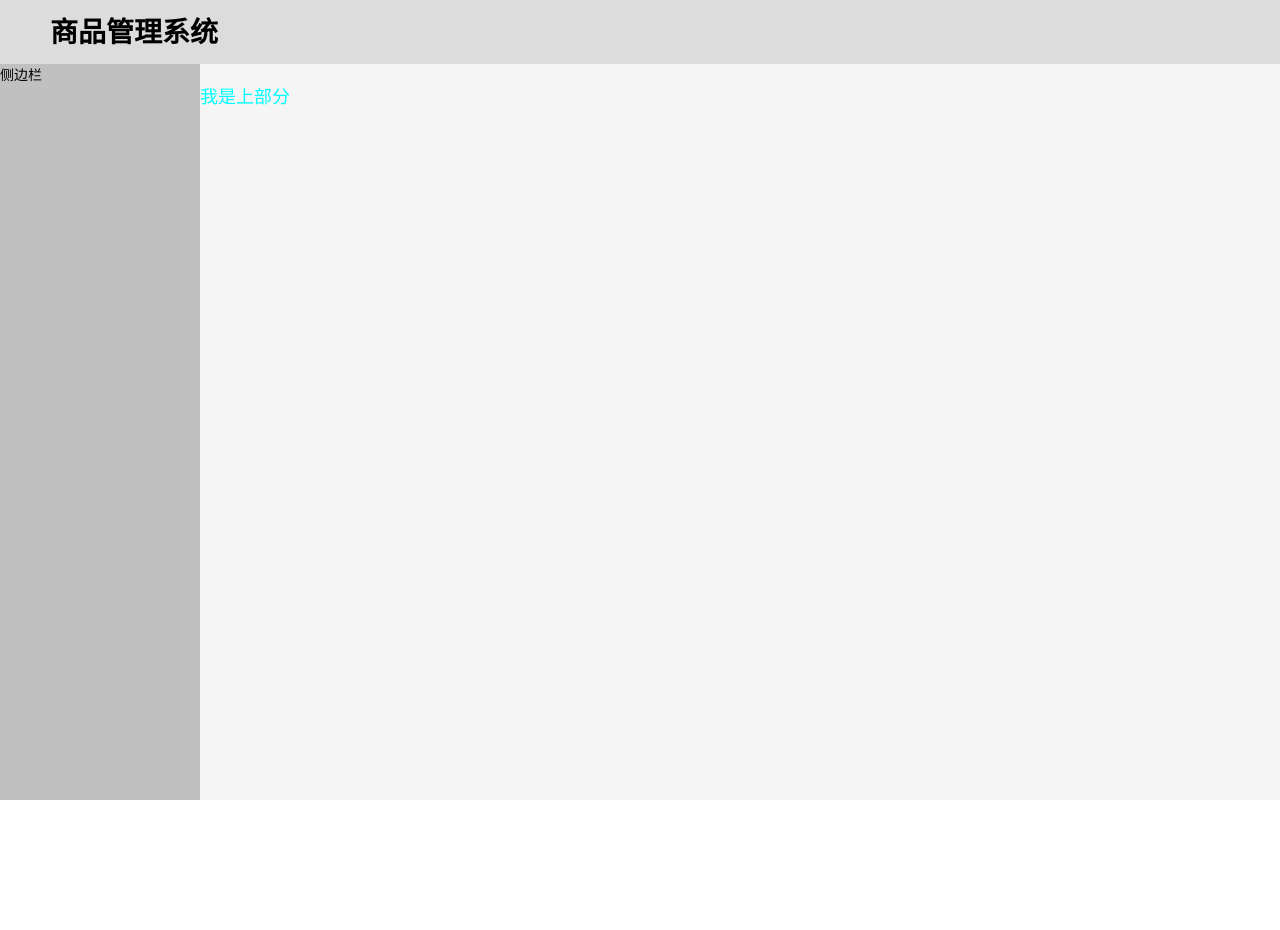
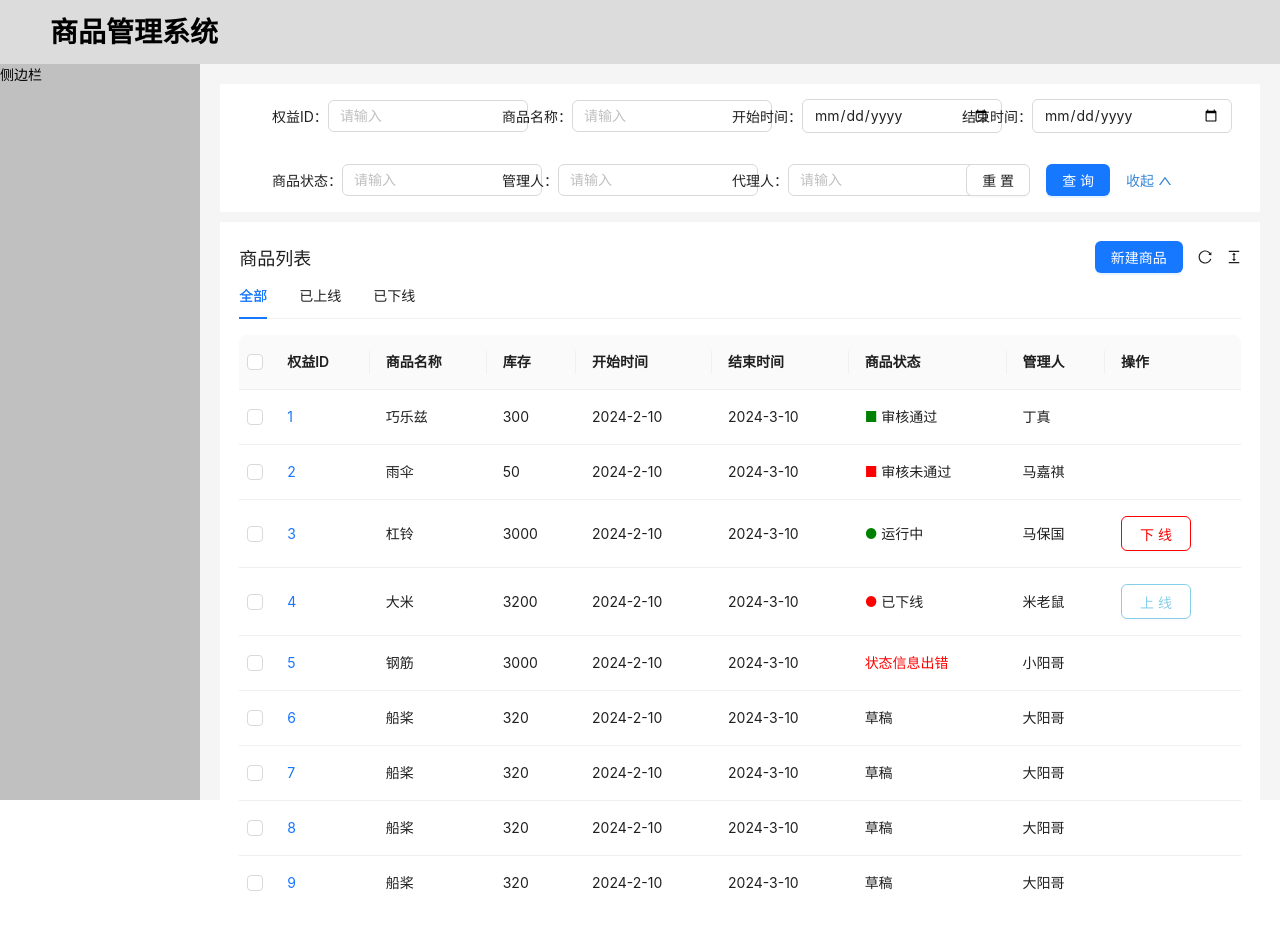
Before and after one commit to MuttonString/-, a React (Vite) app: page /admin/list in a window 1280 px wide. Shown: the top 930 px of the page. Before the commit the page ends 800 px from the top, so only its background shows below. Built offline with nearby package versions, Linux system fonts and the light colour scheme.

Commit message:
商品列表静态基本完成

```diff
--- a/package.json
+++ b/package.json
@@ -10,6 +10,7 @@
     "preview": "vite preview"
   },
   "dependencies": {
+    "@ant-design/icons": "^5.3.7",
     "antd": "^5.18.1",
     "react": "^18.2.0",
     "react-dom": "^18.2.0",
--- /dev/null
+++ b/src/components/GoodsList/GoodsMain/GoodsTable/index.module.less
@@ -0,0 +1,4 @@
+.main {
+  max-height: 35rem;
+  overflow-y: auto;
+}
--- /dev/null
+++ b/src/components/GoodsList/GoodsMain/GoodsTable/index.tsx
@@ -0,0 +1,258 @@
+import React from 'react'
+import { Table, Button } from 'antd'
+import { NavLink } from 'react-router-dom'
+import type { TableColumnsType } from 'antd'
+import styles from './index.module.less'
+
+interface DataType {
+  key: React.Key
+  goodsId: string
+  goodsName: string
+  goodsStock: number
+  startDate: string
+  endDate: string
+  goodsStatus: number
+  admin: string
+  option: number
+}
+
+const columns: TableColumnsType<DataType> = [
+  {
+    title: '权益ID',
+    dataIndex: 'goodsId',
+    render: (id: string) => <NavLink to={`/detail/${id}`}>{id}</NavLink>,
+  },
+  {
+    title: '商品名称',
+    dataIndex: 'goodsName',
+  },
+  {
+    title: '库存',
+    dataIndex: 'goodsStock',
+  },
+  {
+    title: '开始时间',
+    dataIndex: 'startDate',
+  },
+  {
+    title: '结束时间',
+    dataIndex: 'endDate',
+  },
+  {
+    title: '商品状态',
+    dataIndex: 'goodsStatus',
+    render: (goodsStatus: number) => {
+      const statusMap: any = {
+        0: '草稿',
+        1: '待提交',
+        2: '待审核',
+        3: (
+          <>
+            <span style={{ color: 'green' }}>■&nbsp;</span>
+            <span>审核通过</span>
+          </>
+        ),
+        4: (
+          <>
+            <span style={{ color: 'red' }}>■&nbsp;</span>
+            <span>审核未通过</span>
+          </>
+        ),
+        5: (
+          <>
+            <span style={{ color: 'green' }}>●&nbsp;</span>
+            <span>运行中</span>
+          </>
+        ),
+        6: (
+          <>
+            <span style={{ color: 'red' }}>●&nbsp;</span>
+            <span>已下线</span>
+          </>
+        ),
+        default: <span style={{ color: 'red' }}>状态信息出错</span>,
+      }
+      return <>{statusMap[goodsStatus] || statusMap.default}</>
+    },
+  },
+  {
+    title: '管理人',
+    dataIndex: 'admin',
+  },
+  {
+    title: '操作',
+    dataIndex: 'option',
+    render: (option: number) => {
+      const optionMap: any = {
+        5: (
+          <Button
+            style={{
+              border: '1px solid red',
+              color: 'red',
+              height: '2.1875rem',
+              width: '4.375rem',
+            }}
+          >
+            下线
+          </Button>
+        ),
+        6: (
+          <Button
+            style={{
+              border: '1px solid skyblue',
+              color: 'skyblue',
+              height: '2.1875rem',
+              width: '4.375rem',
+            }}
+          >
+            上线
+          </Button>
+        ),
+        default: '',
+      }
+      return optionMap[option] || optionMap.default
+    },
+  },
+]
+
+const data: DataType[] = [
+  {
+    key: '1',
+    goodsId: '1',
+    goodsName: '巧乐兹',
+    goodsStock: 300,
+    startDate: '2024-2-10',
+    endDate: '2024-3-10',
+    goodsStatus: 3,
+    admin: '丁真',
+    option: 3,
+  },
+  {
+    key: '2',
+    goodsId: '2',
+    goodsName: '雨伞',
+    goodsStock: 50,
+    startDate: '2024-2-10',
+    endDate: '2024-3-10',
+    goodsStatus: 4,
+    admin: '马嘉祺',
+    option: 4,
+  },
+  {
+    key: '3',
+    goodsId: '3',
+    goodsName: '杠铃',
+    goodsStock: 3000,
+    startDate: '2024-2-10',
+    endDate: '2024-3-10',
+    goodsStatus: 5,
+    admin: '马保国',
+    option: 5,
+  },
+  {
+    key: '4',
+    goodsId: '4',
+    goodsName: '大米',
+    goodsStock: 3200,
+    startDate: '2024-2-10',
+    endDate: '2024-3-10',
+    goodsStatus: 6,
+    admin: '米老鼠',
+    option: 6,
+  },
+  {
+    key: '5',
+    goodsId: '5',
+    goodsName: '钢筋',
+    goodsStock: 3000,
+    startDate: '2024-2-10',
+    endDate: '2024-3-10',
+    goodsStatus: 7,
+    admin: '小阳哥',
+    option: 7,
+  },
+  {
+    key: '6',
+    goodsId: '6',
+    goodsName: '船桨',
+    goodsStock: 320,
+    startDate: '2024-2-10',
+    endDate: '2024-3-10',
+    goodsStatus: 0,
+    admin: '大阳哥',
+    option: 0,
+  },
+  {
+    key: '7',
+    goodsId: '7',
+    goodsName: '船桨',
+    goodsStock: 320,
+    startDate: '2024-2-10',
+    endDate: '2024-3-10',
+    goodsStatus: 0,
+    admin: '大阳哥',
+    option: 0,
+  },
+  {
+    key: '8',
+    goodsId: '8',
+    goodsName: '船桨',
+    goodsStock: 320,
+    startDate: '2024-2-10',
+    endDate: '2024-3-10',
+    goodsStatus: 0,
+    admin: '大阳哥',
+    option: 0,
+  },
+  {
+    key: '9',
+    goodsId: '9',
+    goodsName: '船桨',
+    goodsStock: 320,
+    startDate: '2024-2-10',
+    endDate: '2024-3-10',
+    goodsStatus: 0,
+    admin: '大阳哥',
+    option: 0,
+  },
+  {
+    key: '10',
+    goodsId: '10',
+    goodsName: '船桨',
+    goodsStock: 320,
+    startDate: '2024-2-10',
+    endDate: '2024-3-10',
+    goodsStatus: 0,
+    admin: '大阳哥',
+    option: 0,
+  },
+  {
+    key: '11',
+    goodsId: '11',
+    goodsName: '船桨',
+    goodsStock: 320,
+    startDate: '2024-2-10',
+    endDate: '2024-3-10',
+    goodsStatus: 0,
+    admin: '大阳哥',
+    option: 0,
+  }
+]
+
+const GoodsTable: React.FC = () => {
+  return (
+    <>
+      <div className={styles.main}>
+        <Table
+          rowSelection={{
+            type: 'checkbox',
+          }}
+          columns={columns}
+          dataSource={data}
+        ></Table>
+      </div>
+    </>
+  )
+}
+
+export default GoodsTable
--- /dev/null
+++ b/src/components/GoodsList/GoodsMain/index.module.less
@@ -0,0 +1,16 @@
+.main {
+  margin-top: .625rem;
+  padding: 1.2rem;
+  min-height: 20rem;
+  max-height: 44rem;
+  background-color: white;
+  .header {
+    display: flex;
+    align-items: center;
+    justify-content: space-between;
+    .header-right {
+      display: flex;
+      gap: .9375rem;
+    }
+  }
+}
--- /dev/null
+++ b/src/components/GoodsList/GoodsMain/index.tsx
@@ -0,0 +1,47 @@
+import React from 'react'
+import { Button, Tabs } from 'antd'
+import type { TabsProps } from 'antd'
+import { ReloadOutlined, ColumnHeightOutlined } from '@ant-design/icons'
+import GoodsTable from './GoodsTable'
+import styles from './index.module.less'
+
+const items: TabsProps['items'] = [
+  {
+    key: '1',
+    label: '全部',
+    children: <GoodsTable></GoodsTable>
+  },
+  {
+    key: '2',
+    label: '已上线'
+  },
+  {
+    key: '3',
+    label: '已下线'
+  }
+]
+
+const GoodsMain: React.FC = () => {
+  return (
+    <>
+      <div className={styles.main}>
+        <header className={styles.header}>
+          <div style={{fontWeight: '500', fontSize: '1.125rem'}}>商品列表</div>
+          <div className={styles['header-right']}>
+            <Button type='primary'>新建商品</Button>
+            <ReloadOutlined />
+            <ColumnHeightOutlined />
+          </div>
+        </header>
+        <main>
+          <Tabs
+            defaultActiveKey='1'
+            items={items}
+          ></Tabs>
+        </main>
+      </div>
+    </>
+  )
+}
+
+export default GoodsMain
--- /dev/null
+++ b/src/components/GoodsList/GoodsTop/index.module.less
@@ -0,0 +1,26 @@
+.main {
+  align-items: center;
+  height: 8rem;
+  padding-left: 2rem;
+  &-col {
+    display: flex;
+    align-items: center;
+    margin-left: 1.25rem;
+    .top-input {
+      min-width: 12.5rem;
+      flex-grow: 1;
+    }
+  }
+  &-btns {
+    justify-content: end;
+    gap: 1rem;
+    .top-hide {
+      color: #3787d6;
+    }
+    .top-hide:hover {
+      cursor: pointer;
+      color: #177ee5;
+      transition: all .3s;
+    }
+  }
+}
--- /dev/null
+++ b/src/components/GoodsList/GoodsTop/index.tsx
@@ -0,0 +1,63 @@
+import React from 'react'
+import { Row, Col, Input, Select, Button } from 'antd'
+import { UpOutlined } from '@ant-design/icons'
+import styles from './index.module.less'
+
+const contentStyle: React.CSSProperties = {
+  backgroundColor: 'white',
+  height: '8rem'
+}
+
+const textStyle: React.CSSProperties = {
+  minWidth: 'max-content',
+  whiteSpace: 'nowrap',
+}
+
+const GoodsTop: React.FC = () => {
+  return (
+    <>
+      <div style={contentStyle}>
+        <Row className={styles.main} wrap>
+          <Col className={styles['main-col']} span={5}>
+            <p style={textStyle}>权益ID：</p>
+            <Input className={styles['top-input']} placeholder="请输入"></Input>
+          </Col>
+          <Col className={styles['main-col']} span={5}>
+            <p style={textStyle}>商品名称：</p>
+            <Input className={styles['top-input']} placeholder="请输入"></Input>
+          </Col>
+          <Col className={styles['main-col']} span={5}>
+            <p style={textStyle}>开始时间：</p>
+            <Input type='date' className={styles['top-input']} placeholder="请输入"></Input>
+          </Col>
+          <Col className={styles['main-col']} span={5}>
+            <p style={textStyle}>结束时间：</p>
+            <Input type='date' className={styles['top-input']} placeholder="请输入"></Input>
+          </Col>
+          <Col className={styles['main-col']} span={5}>
+            <p style={textStyle}>商品状态：</p>
+            <Select className={styles['top-input']} placeholder="请输入"></Select>
+          </Col>
+          <Col className={styles['main-col']} span={5}>
+            <p style={textStyle}>管理人：</p>
+            <Input className={styles['top-input']} placeholder="请输入"></Input>
+          </Col>
+          <Col className={styles['main-col']} span={5}>
+            <p style={textStyle}>代理人：</p>
+            <Input className={styles['top-input']} placeholder="请输入"></Input>
+          </Col>
+          <Col className={styles['main-col'] + ' ' + styles['main-btns']} span={5}>
+            <Button>重置</Button>
+            <Button type='primary'>查询</Button>
+            <div className={styles['top-hide']}>
+              收起&nbsp;
+              <UpOutlined />
+            </div>
+          </Col>
+        </Row>
+      </div>
+    </>
+  )
+}
+
+export default GoodsTop
--- /dev/null
+++ b/src/components/GoodsList/index.module.less
@@ -0,0 +1,4 @@
+.main {
+  min-height: 55.1rem;
+  padding: 1.25rem;
+}
--- a/src/components/GoodsList/index.tsx
+++ b/src/components/GoodsList/index.tsx
@@ -1,10 +1,15 @@
 import React from 'react'
-import GoodsTop from '../GoodsTop'
+import GoodsTop from './GoodsTop'
+import GoodsMain from './GoodsMain'
+import styles from './index.module.less'
 
 const GoodsList: React.FC = () => {
   return (
     <>
-      <GoodsTop></GoodsTop>
+      <div className={styles.main}>
+        <GoodsTop></GoodsTop>
+        <GoodsMain></GoodsMain>
+      </div>
     </>
   )
 }
--- a/src/components/GoodsTop/index.module.less
+++ /dev/null
@@ -1,4 +0,0 @@
-p {
-  color: aqua;
-  font-size: large;
-}
--- a/src/components/GoodsTop/index.tsx
+++ /dev/null
@@ -1,12 +0,0 @@
-import React from 'react'
-import styles from './index.module.less'
-
-const GoodsTop: React.FC = () => {
-  return (
-    <>
-      <p className={styles.p}>我是上部分</p>
-    </>
-  )
-}
-
-export default GoodsTop
--- a/src/router/index.tsx
+++ b/src/router/index.tsx
@@ -11,7 +11,7 @@ import GoodsEdit from '@/pages/GoodsEdit'
 const routes: RouteObject[] = [
   {
     path: '/',
-    element: <Navigate to="/admin"></Navigate>
+    element: <LayoutPage />
   },
   {
     path: '/admin',
```
Also changed, not shown: 1 other file (tests, documents, lock files or other folders).
